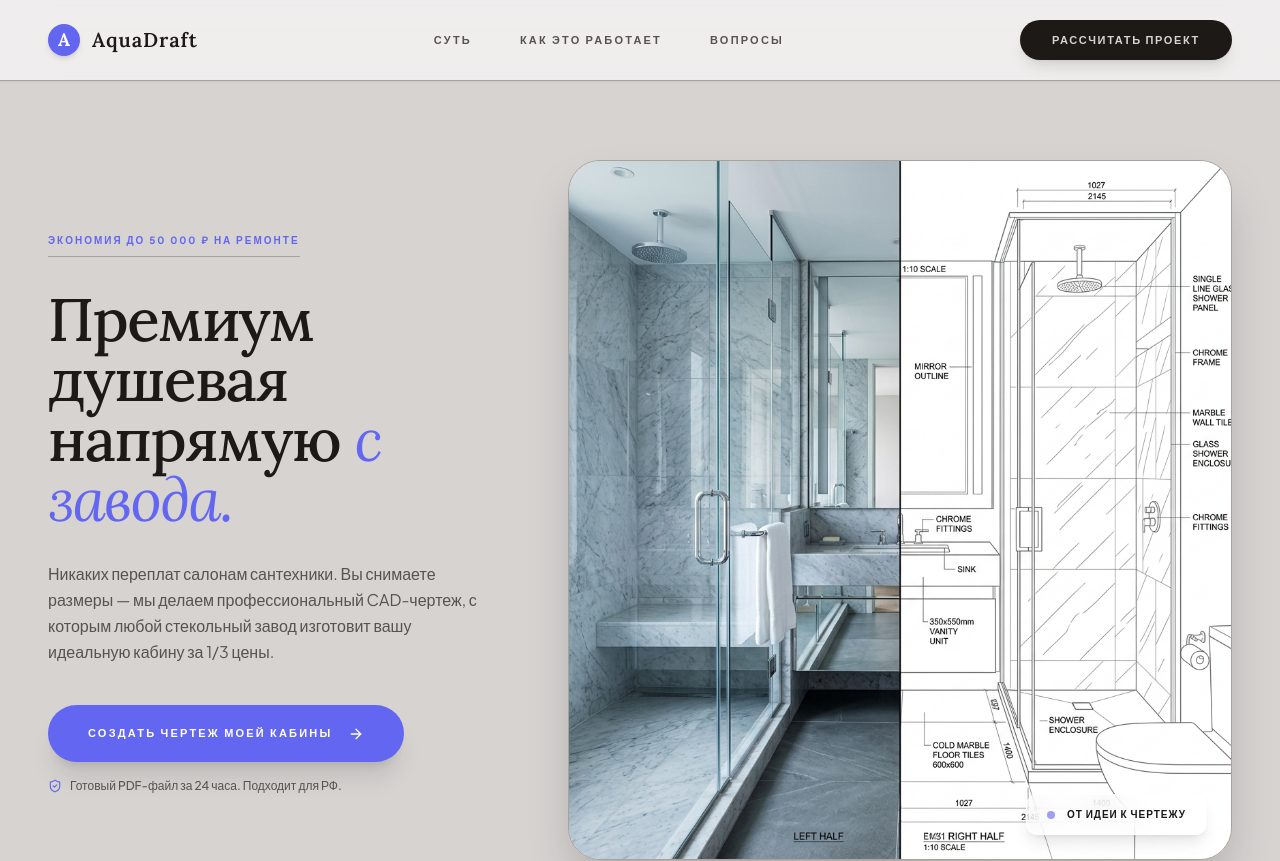
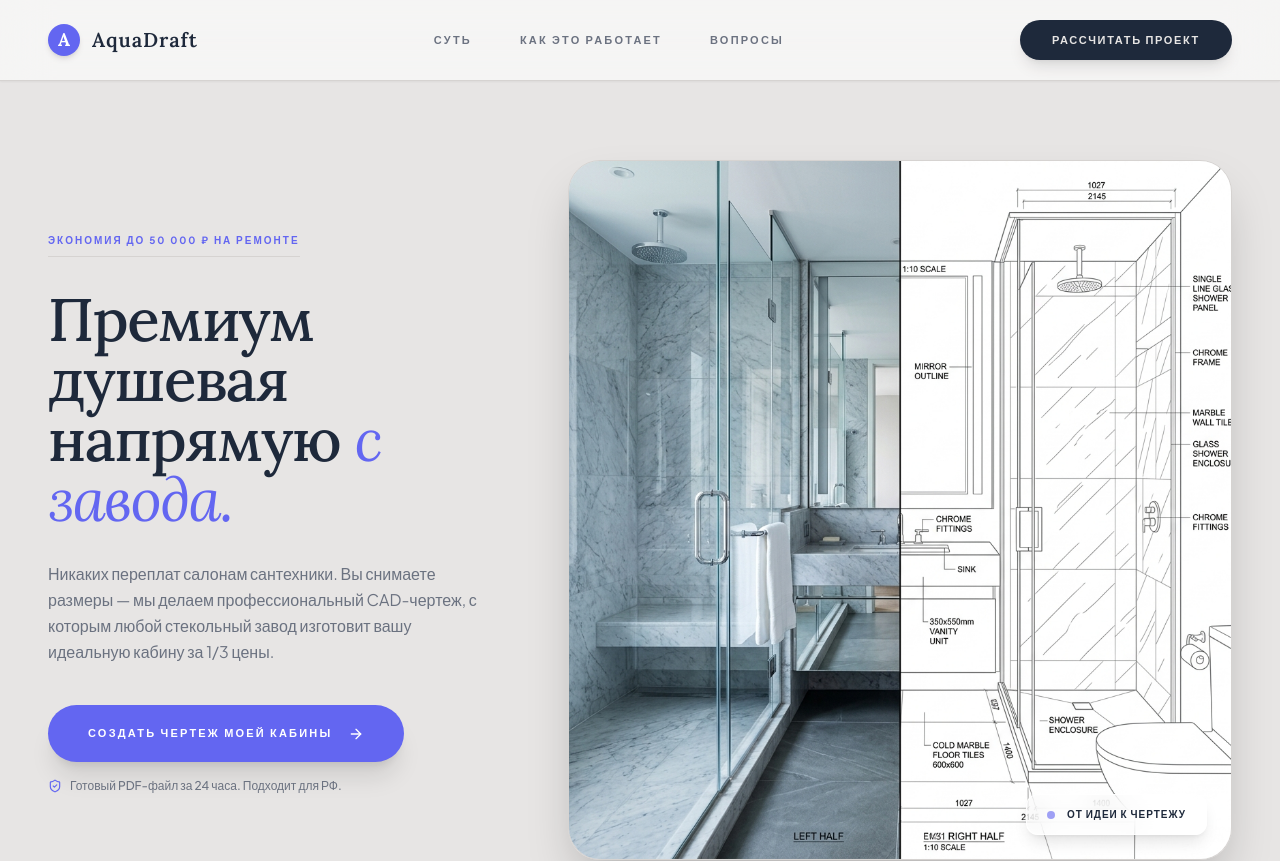
Before and after one commit to vergeniamonzor628-alt/shower-cabin, a Next.js app: page / in a window 1280 px wide. Shown: the top 861 px of the page. Built offline with nearby package versions, Linux system fonts and the light colour scheme.

Commit message:
style: revert background color to the exact #e7e5e4 value from user prompt

```diff
--- a/src/app/globals.css
+++ b/src/app/globals.css
@@ -6,47 +6,47 @@
 
 @layer base {
   :root {
-    --card: #e7e5e4; /* stone-200 */
+    --card: #f5f5f4;
     --ring: #6366f1;
     --input: #d6d3d1;
-    --muted: #d6d3d1;
+    --muted: #e7e5e4;
     --accent: #f3e5f5;
-    --border: #a8a29e; /* stone-400 for contrast */
+    --border: #d6d3d1;
     --radius: 1.25rem;
     --chart-1: #6366f1;
     --chart-2: #4f46e5;
     --chart-3: #4338ca;
     --chart-4: #3730a3;
     --chart-5: #312e81;
-    --popover: #e7e5e4;
+    --popover: #f5f5f4;
     --primary: #6366f1;
     --sidebar: #d6d3d1;
     --font-mono: 'Roboto Mono', monospace;
     --font-sans: 'Plus Jakarta Sans', sans-serif;
     --secondary: #d6d3d1;
-    --background: #d6d3d1; /* stone-300 - darker light grey */
+    --background: #e7e5e4;
     --font-serif: 'Lora', serif;
-    --foreground: #1c1917; /* stone-900 */
+    --foreground: #1e293b;
     --destructive: #ef4444;
     --shadow-blur: 10px;
-    --shadow-color: hsl(24 10% 40%);
+    --shadow-color: hsl(240 4% 60%);
     --sidebar-ring: #6366f1;
     --shadow-spread: 4px;
-    --shadow-opacity: 0.15;
+    --shadow-opacity: 0.18;
     --sidebar-accent: #f3e5f5;
-    --sidebar-border: #a8a29e;
-    --card-foreground: #1c1917;
+    --sidebar-border: #d6d3d1;
+    --card-foreground: #1e293b;
     --shadow-offset-x: 2px;
     --shadow-offset-y: 2px;
     --sidebar-primary: #6366f1;
-    --muted-foreground: #57534e; /* stone-600 */
-    --accent-foreground: #1c1917;
-    --popover-foreground: #1c1917;
+    --muted-foreground: #6b7280;
+    --accent-foreground: #374151;
+    --popover-foreground: #1e293b;
     --primary-foreground: #ffffff;
-    --sidebar-foreground: #1c1917;
-    --secondary-foreground: #44403c;
+    --sidebar-foreground: #1e293b;
+    --secondary-foreground: #4b5563;
     --destructive-foreground: #ffffff;
-    --sidebar-accent-foreground: #1c1917;
+    --sidebar-accent-foreground: #374151;
     --sidebar-primary-foreground: #ffffff;
   }
 
```
